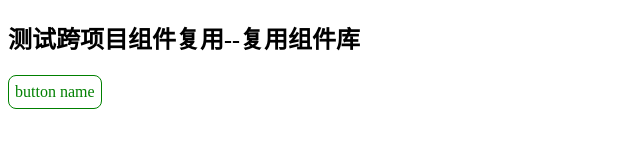
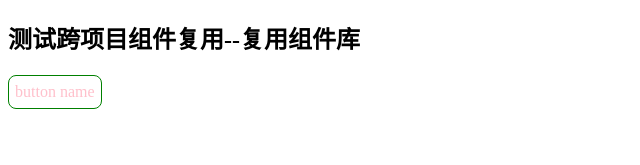
Before and after one commit to Heyff12/reuseSon, an Angular app: page / in a window 1280 px wide. Shown: the top 165 px of the page, without its empty margins (0-640 px from the left). Built offline with nearby package versions, Linux system fonts and the light colour scheme.

Commit message:
fix pink

```diff
--- a/src/app/components/the-button/the-button.component.less
+++ b/src/app/components/the-button/the-button.component.less
@@ -5,5 +5,5 @@
     line-height: 32px;
     border: 1px solid green;
     border-radius: 8px;
-    color:green;
+    color:pink;
 }
```
